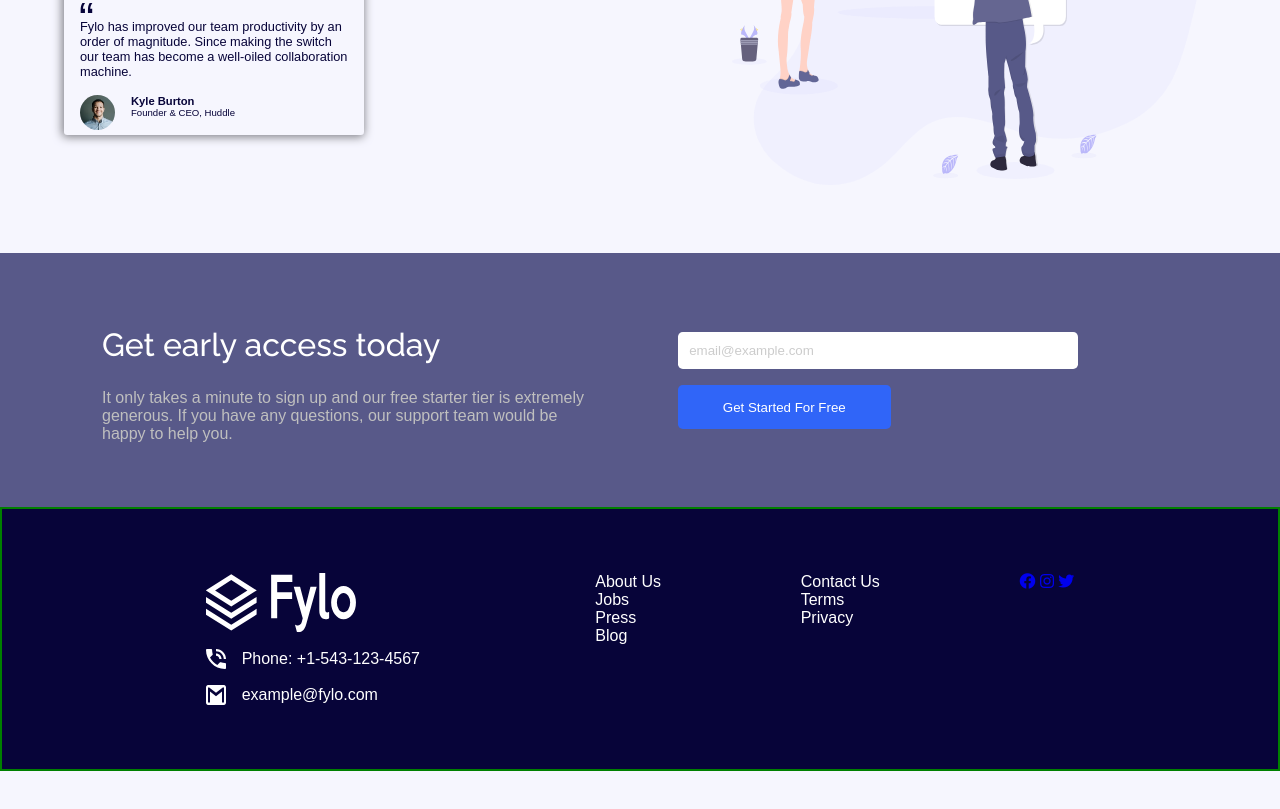
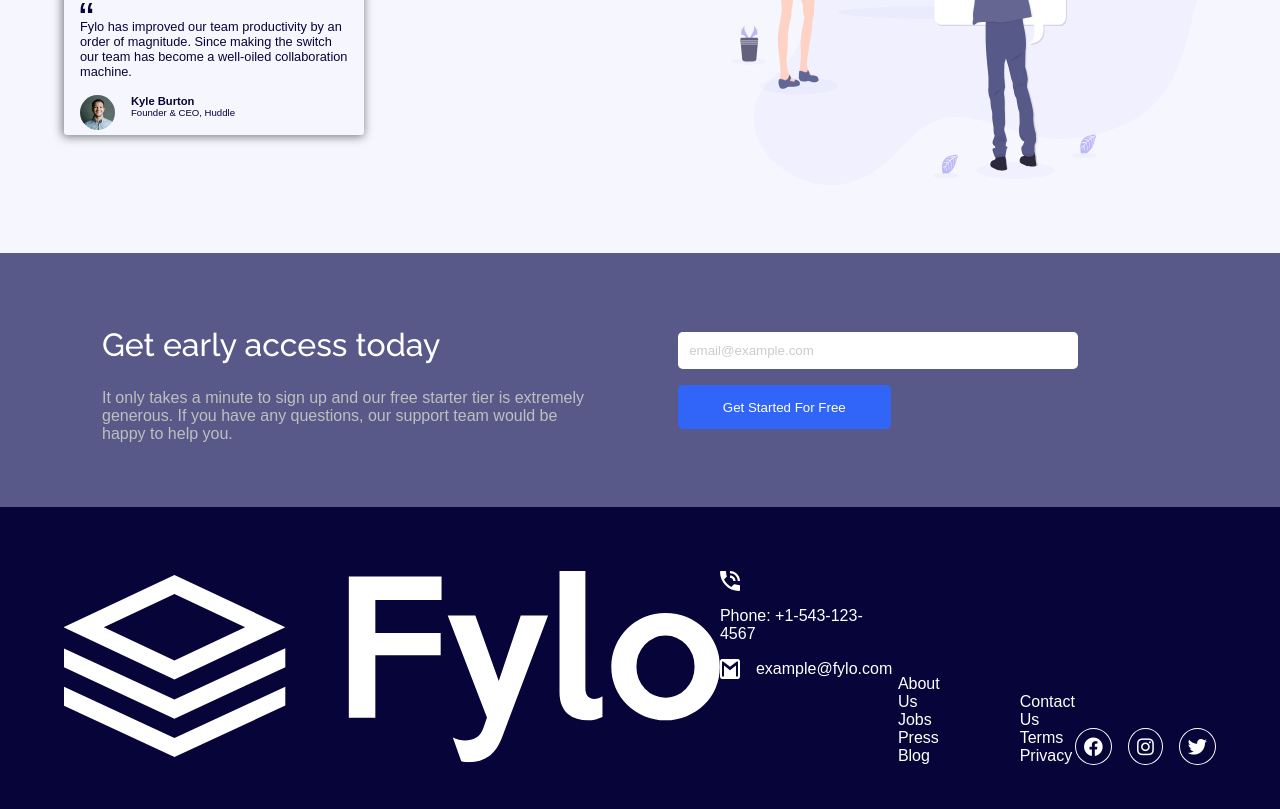
Before and after one commit to KaueACLima/projeto-fylo-landing-page-with-two-column-layout-master, a plain HTML site: page index.html in a window 1280 px wide. Shown: the part 1239-2048 px from the top of the page. Before the commit the page ends 2010 px from the top, so only its background shows below. Drawn offline with Linux system fonts and the light colour scheme.

Commit message:
Update CSS

```diff
--- a/assets/css/index.css
+++ b/assets/css/index.css
@@ -218,7 +218,7 @@ p:nth-child(3) {
 
   display: flex;
   justify-content: space-evenly;
-  border: 2px solid green;
+  /* border: 2px solid green; */
 }
 
 .rodape .rodape-info{
@@ -228,14 +228,18 @@ p:nth-child(3) {
 
 }
 
+.rodape .rodape-imagem-logo{
+  width: 80%;
 
-.rodape .rodape-info .logo-rodape{
-    width: 150px;
-    height: 60px;
+  display: flex;
+  flex-direction: column;
+}
 
-    display: block;
-
-    margin-bottom: 1rem;
+.rodape .rodape-info .imagem-logo {
+  width: 200px;
+  height: 65px;
+  display: block;
+  margin-bottom: 1.8rem;
 }
 
 .rodape .rodape-info img{
@@ -250,5 +254,29 @@ p:nth-child(3) {
     gap: 1rem;
 }
 
+.rodape-info-sobre{
+  display: flex;
+  align-items: flex-end;
+  gap: 5rem;
+}
+
+ .rodape-rede-sociais{
+  display: flex;
+  gap: 1rem;
+  align-items: flex-end;
+
+
+}
+
+.rodape-rede-sociais a i{
+  font-size: 1.2rem;
+  color: var(--font-white);
+
+  border: 1px solid;
+  border-radius: 50%;
+
+  padding: .5rem;
+}
+
 /* .attribution { font-size: 11px; text-align: center; }
 .attribution a { color: hsl(228, 45%, 44%); } */
--- a/index.html
+++ b/index.html
@@ -124,10 +124,11 @@
   </section>
 
   <footer class="rodape">
+
+    <div class="rodape-imagem-logo">
+      <img class="imagem-logo" src="./assets/images/logo-footer.svg" alt="Logo footer">
+    </div>
     <div class="rodape-info">
-      <div class="rodape-logo">
-        <img class="logo-rodape" src="./assets/images/logo-footer.svg" alt="Logo footer">
-      </div>
       <div class="rodape-info-contato">
         <img src="./assets/images/icon-phone.svg" alt="icon phone">
         <p>Phone: +1-543-123-4567</p>
@@ -135,6 +136,8 @@
         <p>example@fylo.com</p>
       </div>
     </div>
+
+    <div class="rodape-info-sobre">
       <ul>
         <li>About Us</li>
         <li>Jobs</li>
@@ -146,6 +149,7 @@
         <li>Terms</li>
         <li>Privacy</li>
       </ul>
+    </div>
 
     <div class="rodape-rede-sociais">
       <a href="#"><i class="fab fa-facebook"></i></a>
```
Lines whose indentation alone changed are shown as unchanged.
